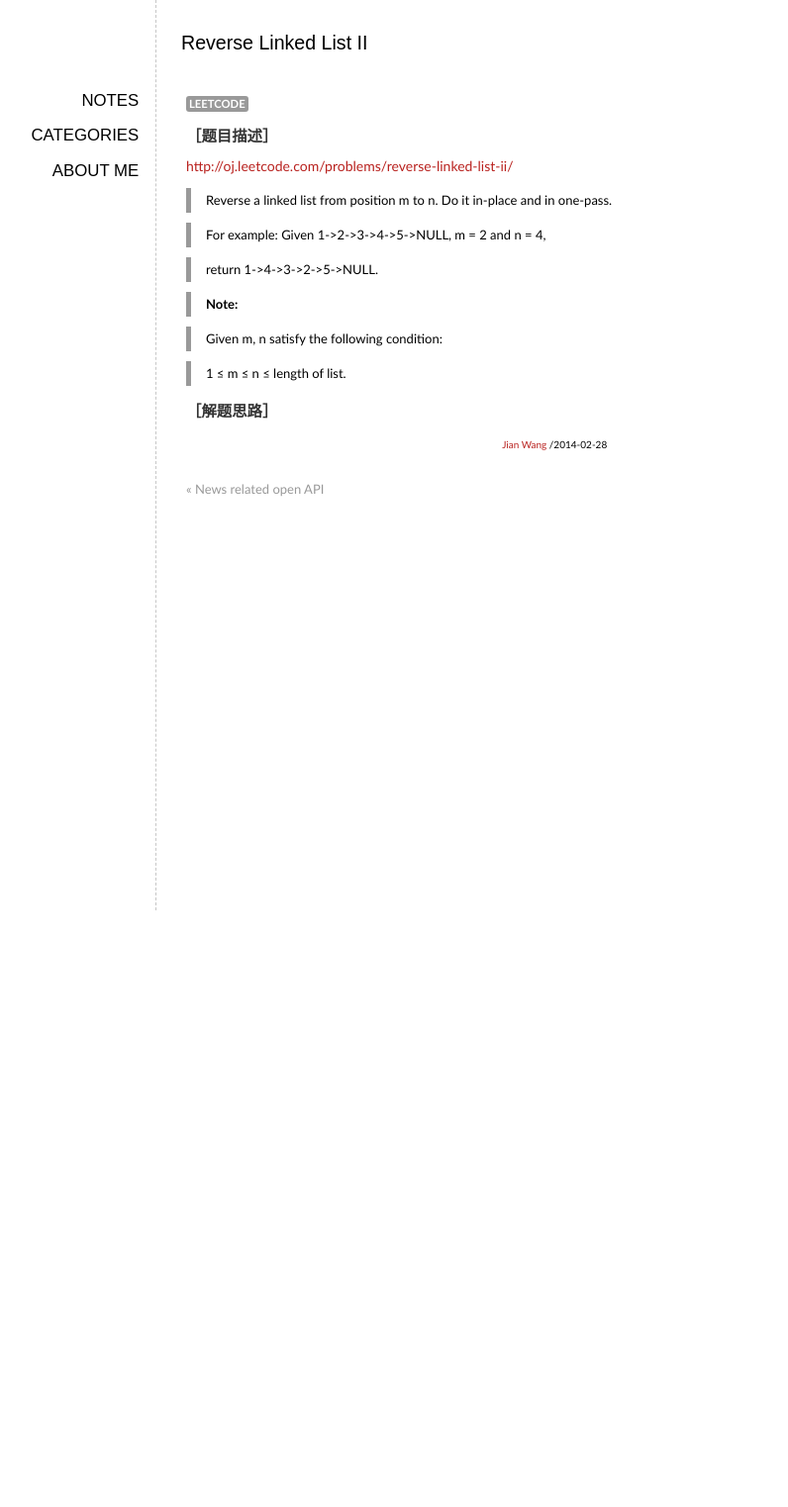
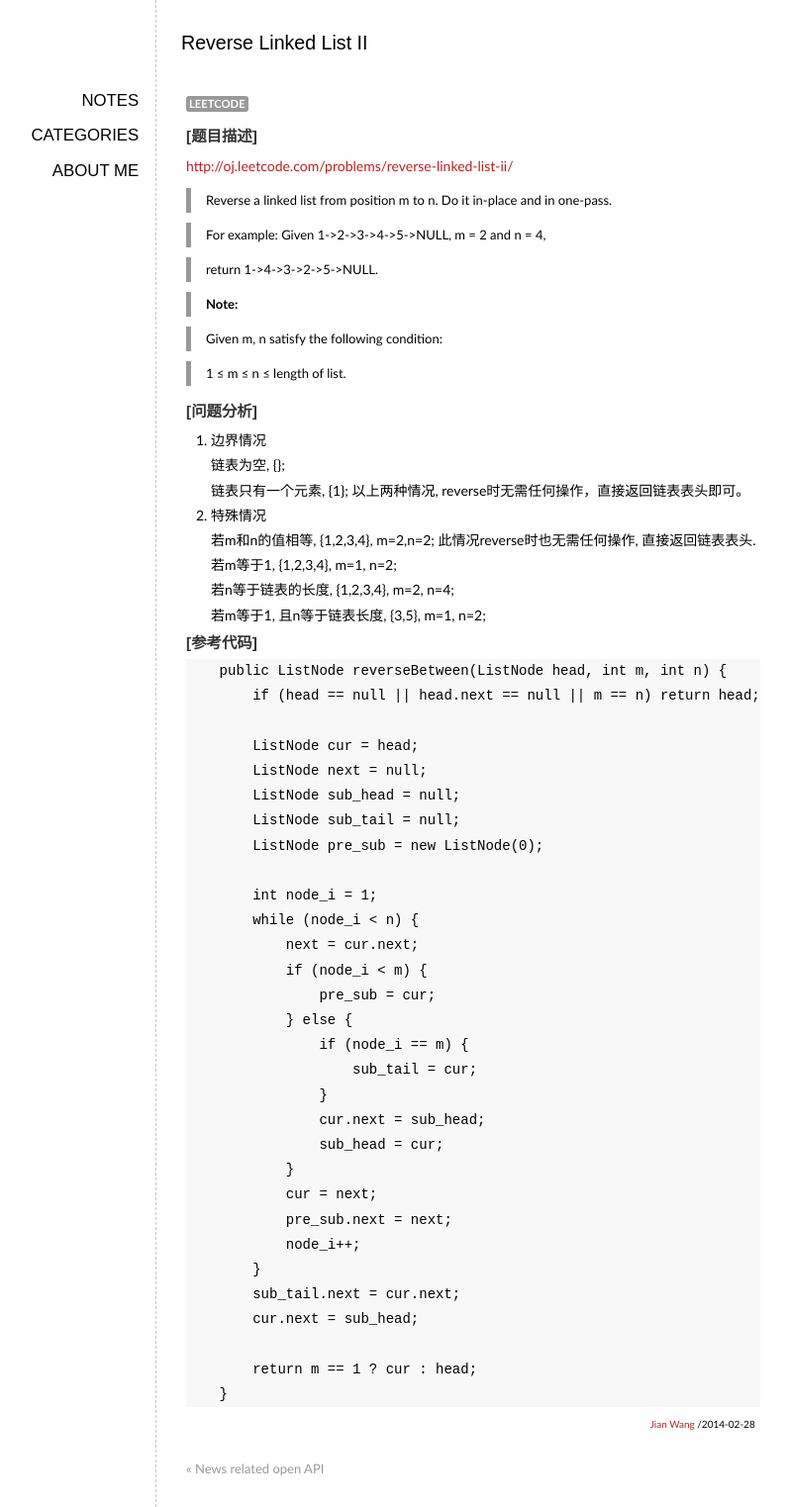
Before and after one commit to elan2wang/note, a Jekyll site: the page built from _posts/2014-02-28-leetcode-reverse-linked-list-2.md, in a window 1280 px wide. Shown: the whole page at 99% size, without its empty margins (93-889 px from the left). Built offline with Jekyll 4.4.1, drawn with Linux system fonts in a browser that asks for light colours; Markdown is read by kramdown in place of the engine named in the settings; comment, search, counter and statistics services are not loaded; before the commit the page ends 920 px from its top, so only the background shows below that.

Commit message:
edit leetcode: reverse linked list II

`````diff
--- a/_posts/2014-02-28-leetcode-reverse-linked-list-2.md
+++ b/_posts/2014-02-28-leetcode-reverse-linked-list-2.md
@@ -4,7 +4,7 @@ title: Reverse Linked List II
 tags: leetcode
 categories: leetcode
 ---
-####［题目描述］
+####[题目描述]
 <http://oj.leetcode.com/problems/reverse-linked-list-ii/>
 >Reverse a linked list from position m to n. Do it in-place and in one-pass.
 
@@ -19,4 +19,47 @@ categories: leetcode
 
 >1 ≤ m ≤ n ≤ length of list.
 
-####［解题思路］
+####[问题分析]
+1. 边界情况
+链表为空, {};
+链表只有一个元素, {1};
+以上两种情况, reverse时无需任何操作，直接返回链表表头即可。
+2. 特殊情况
+若m和n的值相等, {1,2,3,4}, m=2,n=2; 此情况reverse时也无需任何操作, 直接返回链表表头.
+若m等于1, {1,2,3,4}, m=1, n=2;
+若n等于链表的长度, {1,2,3,4}, m=2, n=4;
+若m等于1, 且n等于链表长度, {3,5}, m=1, n=2;
+
+####[参考代码]
+````
+    public ListNode reverseBetween(ListNode head, int m, int n) {
+        if (head == null || head.next == null || m == n) return head;
+
+        ListNode cur = head;
+        ListNode next = null;
+        ListNode sub_head = null;
+        ListNode sub_tail = null;
+        ListNode pre_sub = new ListNode(0);
+
+        int node_i = 1;
+        while (node_i < n) {
+            next = cur.next;
+            if (node_i < m) {
+                pre_sub = cur;
+            } else {
+                if (node_i == m) {
+                    sub_tail = cur;
+                }
+                cur.next = sub_head;
+                sub_head = cur;
+            }
+            cur = next;
+            pre_sub.next = next;
+            node_i++;
+        }
+        sub_tail.next = cur.next;
+        cur.next = sub_head;
+
+        return m == 1 ? cur : head;
+    }
+````
`````
